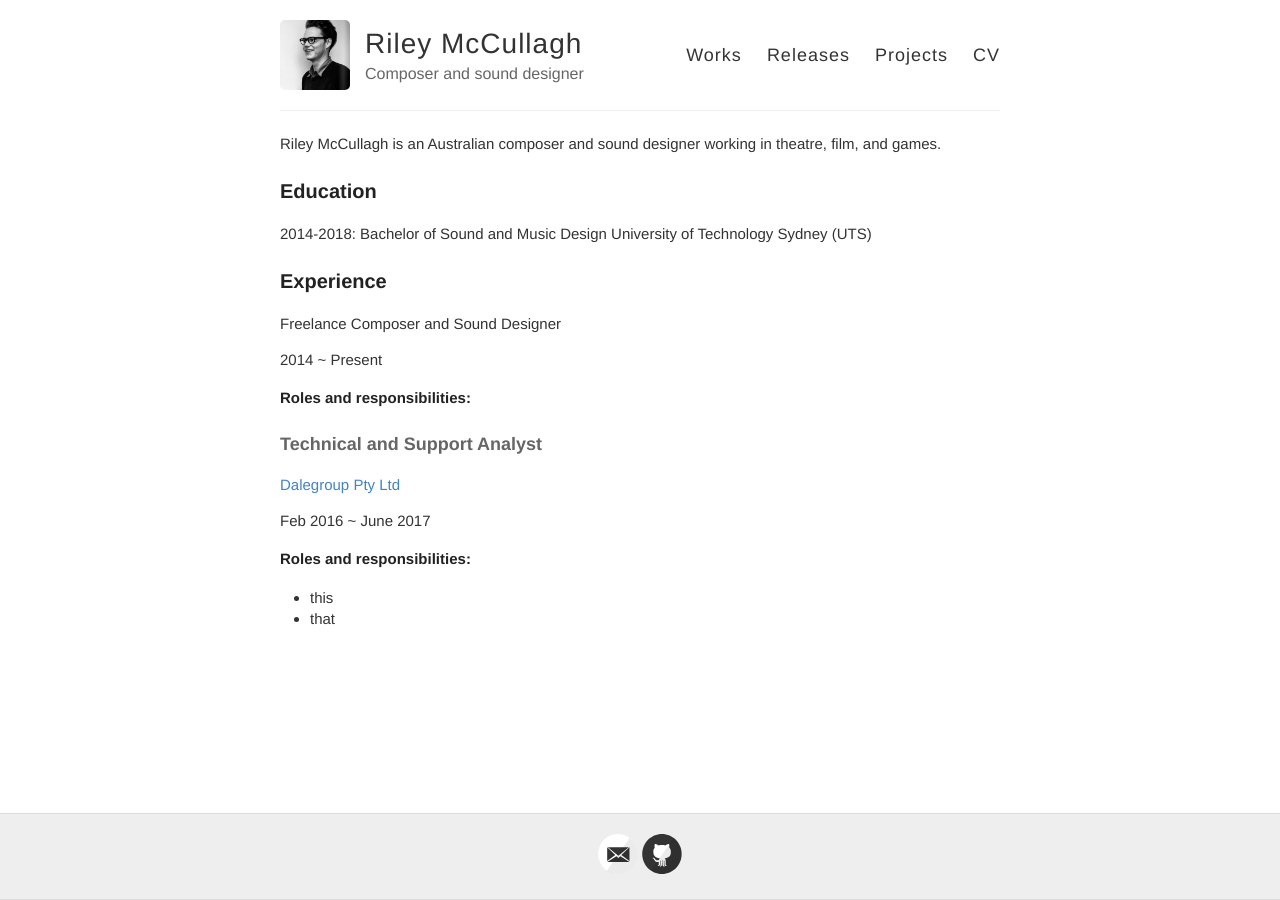
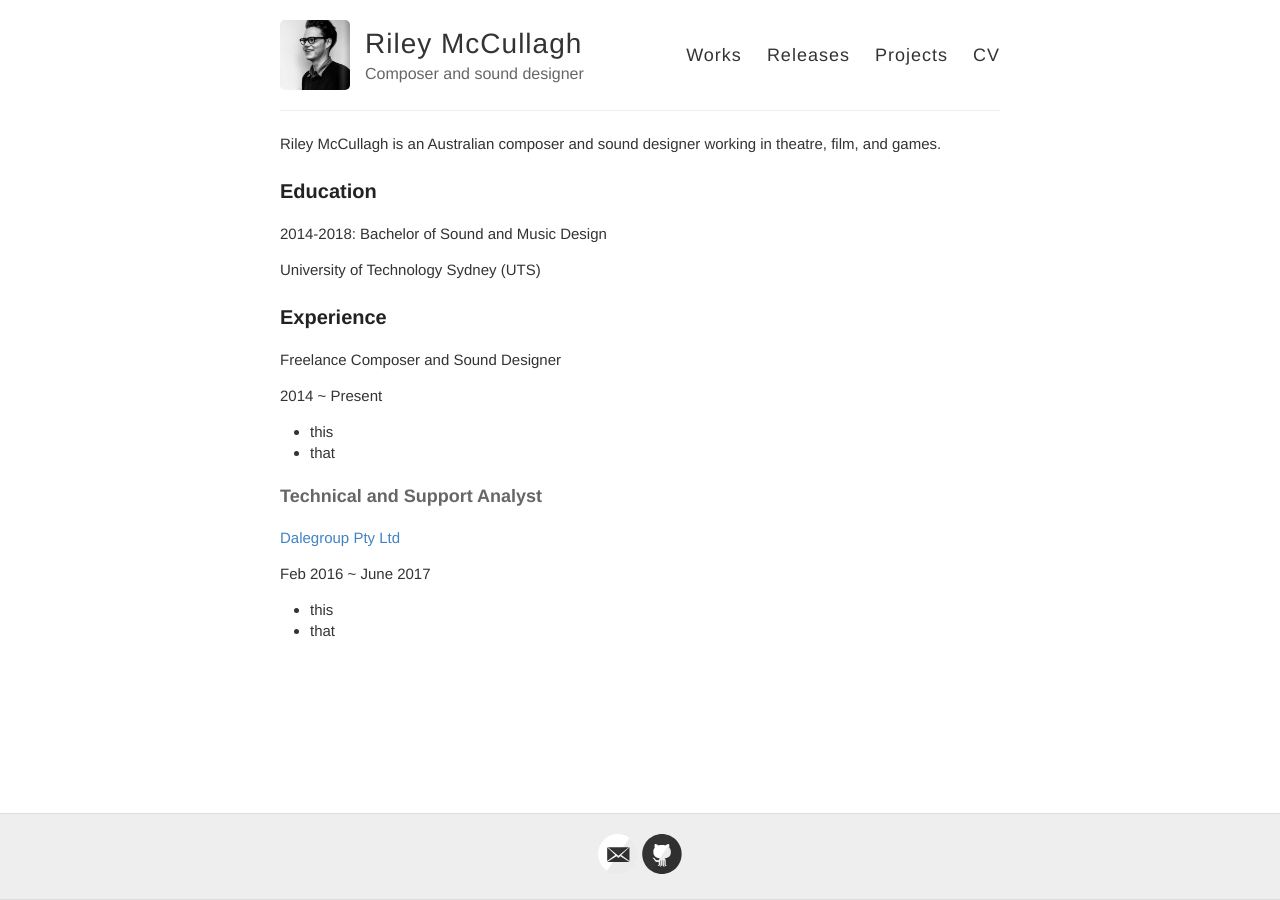
Before and after one commit to rileymccullagh/portfolio, a Jekyll site: the page built from docs/cv.md, in a window 1280 px wide. Built offline with Jekyll 4.4.1, drawn with Linux system fonts in a browser that asks for light colours.

Commit message:
rearrange cv

```diff
--- a/docs/cv.md
+++ b/docs/cv.md
@@ -8,6 +8,7 @@ Riley McCullagh is an Australian composer and sound designer working in theatre,
 ### Education
 
 2014-2018: Bachelor of Sound and Music Design
+
 University of Technology Sydney (UTS)
 
 
@@ -17,7 +18,10 @@ University of Technology Sydney (UTS)
 Freelance Composer and Sound Designer
 
 2014 ~ Present
-##### Roles and responsibilities:
+
+- this
+- that
+
 
 
 #### Technical and Support Analyst
@@ -26,6 +30,5 @@ Freelance Composer and Sound Designer
 
 Feb 2016 ~ June 2017
 
-##### Roles and responsibilities:
   - this
   - that
```
